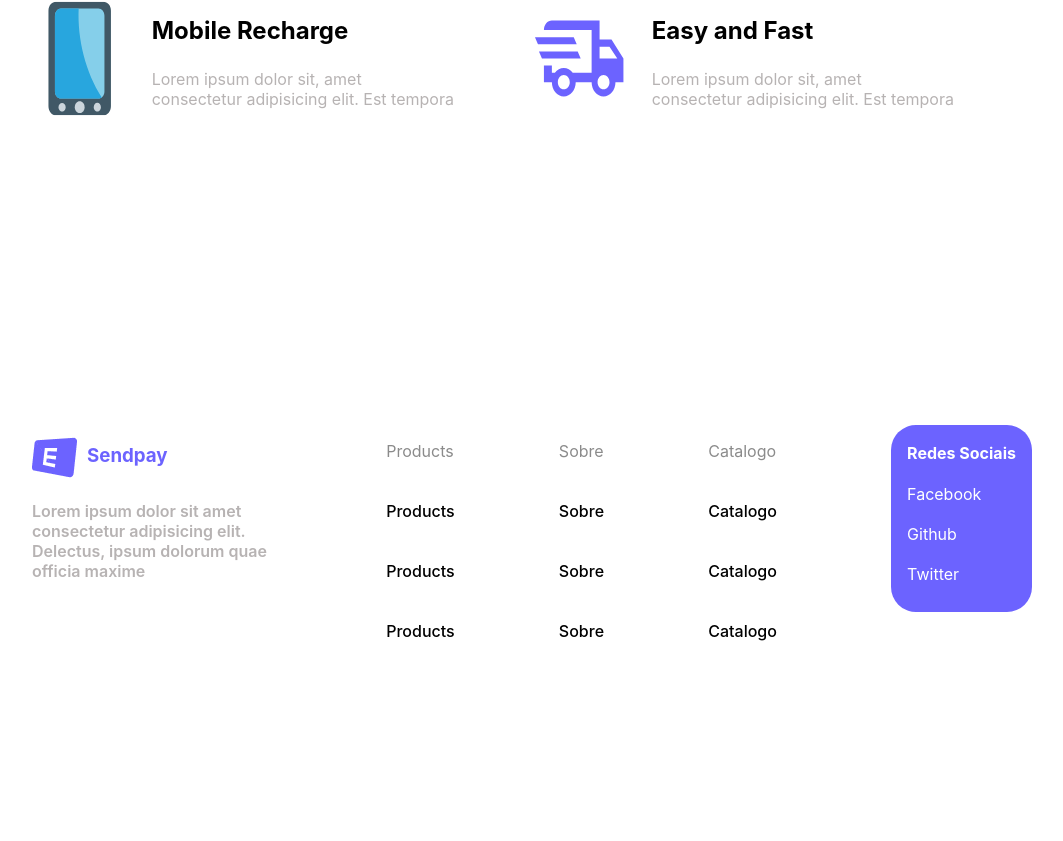
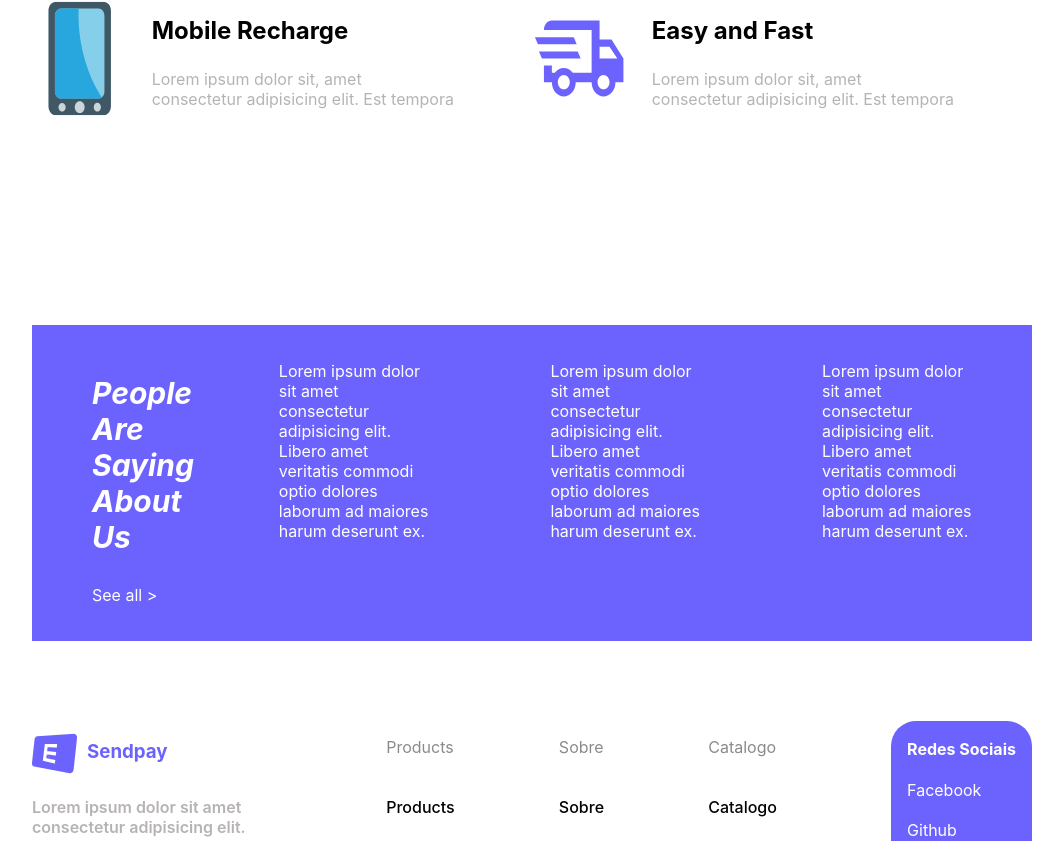
Before and after one commit to cpwaldow/Sendpay, a React (Create React App) app in the folder my-app/: page / in a window 1280 px wide. Shown: the part 1849-2690 px from the top of the page, without its empty margins (108-1171 px from the left). Before the commit the page ends 2550 px from the top, so only its background shows below. Built offline with nearby package versions, Linux system fonts and the light colour scheme.

Commit message:
iniciando a sessão do que as pessoas estão dizendo

```diff
--- a/my-app/src/Main.jsx
+++ b/my-app/src/Main.jsx
@@ -6,6 +6,7 @@ import SendMoney from './SendMoney';
 import HowItWorks from './HowItWorks';
 import RealTime from './RealTime';
 import Services from './Services';
+import People from './People';
 
 class Main extends Component {
   render() {
@@ -15,6 +16,7 @@ class Main extends Component {
         <HowItWorks />
         <RealTime />
         <Services />
+        <People />
       </main>
     );
   }
--- /dev/null
+++ b/my-app/src/People.jsx
@@ -0,0 +1,45 @@
+import React, { Component } from 'react';
+
+import './style/global.css';
+import './style/main.css';
+
+class People extends Component {
+  render() {
+    return (
+      <React.Fragment>
+        <section className='people'>
+          <section>
+            <h3>people are saying about us</h3>
+            <p>See all {'>'}</p>
+          </section>
+
+          <section className='sayingAbout'>
+            <p>
+              Lorem ipsum dolor sit amet consectetur adipisicing elit. Libero
+              amet veritatis commodi optio dolores laborum ad maiores harum
+              deserunt ex.
+            </p>
+          </section>
+
+          <section className='sayingAbout'>
+            <p>
+              Lorem ipsum dolor sit amet consectetur adipisicing elit. Libero
+              amet veritatis commodi optio dolores laborum ad maiores harum
+              deserunt ex.
+            </p>
+          </section>
+
+          <section className='sayingAbout'>
+            <p>
+              Lorem ipsum dolor sit amet consectetur adipisicing elit. Libero
+              amet veritatis commodi optio dolores laborum ad maiores harum
+              deserunt ex.
+            </p>
+          </section>
+        </section>
+      </React.Fragment>
+    );
+  }
+}
+
+export default People;
--- a/my-app/src/style/main.css
+++ b/my-app/src/style/main.css
@@ -131,7 +131,7 @@
   display: flex;
   flex-direction: row;
   justify-content: center;
-  margin-bottom: 200px;
+  margin-bottom: 100px;
 }
 
 .leftSide,
@@ -163,3 +163,24 @@ p {
   width: 130px;
   margin-right: 24px;
 }
+
+.people {
+  background-color: #6c63ff;
+  color: #fff;
+  display: flex;
+  flex-direction: row;
+  justify-content: space-between;
+  padding: 20px 60px;
+  margin-bottom: 80px;
+}
+
+.people h3 {
+  font-size: 30px;
+  text-transform: capitalize;
+  font-style: italic;
+  max-width: 30px;
+}
+
+.sayingAbout {
+  max-width: 150px;
+}
```
